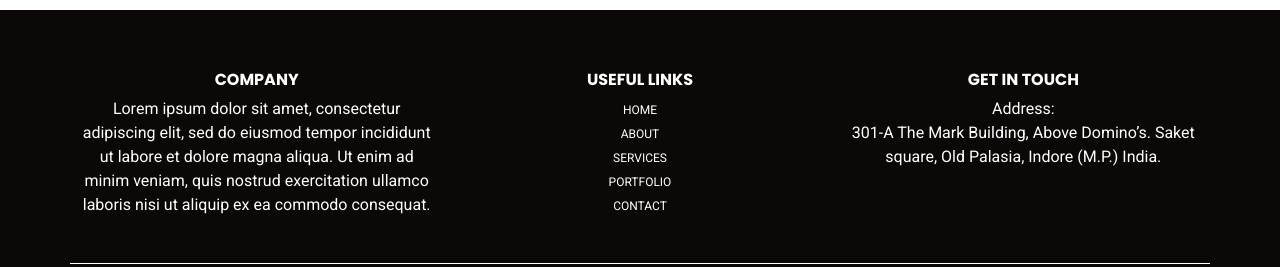
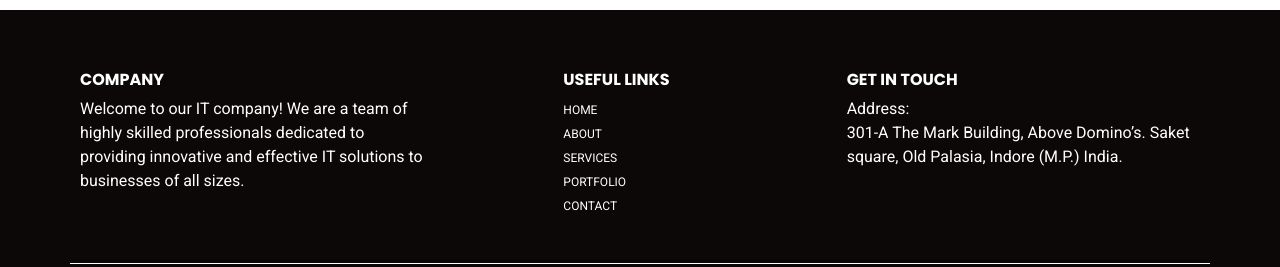
Before and after one commit to eynorashi15/wibeIT, a React (Create React App) app: page /about in a window 1280 px wide. Shown: the part 1063-1330 px from the top of the page. Built offline with nearby package versions, Linux system fonts and the light colour scheme.

Commit message:
change in stylesheet

```diff
--- a/src/assets/globalStyle.css
+++ b/src/assets/globalStyle.css
@@ -15,7 +15,6 @@ h1,h2,h3,h4,h5,h6{
 }
 a,a:hover{
     text-decoration: none;
-
 }
  .topbar{
     background-color: var( --dark-color);
@@ -277,6 +276,7 @@ a,a:hover{
 }
 .about-section .about-us-content{
     margin-bottom: 30px;
+    text-align: left;
 }
 .about-section .about-us-content h5.about-title{
     font-weight: 600;
@@ -549,6 +549,7 @@ a,a:hover{
 .testimonial-area .testimonial-area-content{
     padding: 20px;
     padding-top: 50px;
+    text-align: left;
 }
 
 .testimonial-area .details .test-auth-name{
@@ -593,7 +594,13 @@ ul.slick-dots{
     flex-shrink: 0;
     justify-content: center;
 }
-
+.testimonial-area .testimonial-area-slider .testimonial-auth-info img{
+    height: 70px;
+    height: 70px;
+}
+.testimonial-area .testimonial-area-slider{
+    text-align: left;
+}
 
 /* contact-page */
 
@@ -713,7 +720,7 @@ ul.slick-dots{
     padding: 40px 30px;
     text-align: center;
     border: 1px solid #f4f5f8;
-    margin-bottom: 20px;
+    /* margin-bottom: 20px; */
     height: 150px;
 }
 .contact-page-info .contact-info-card span{
@@ -847,6 +854,12 @@ footer .footer-section .footer-logo img{
     width: 100%;
     height: 100%;
 }
+footer .footer-section .footer-content{
+    text-align: left;
+}
+footer .footer-section .footer-content.footer-mid-col{
+    padding-left: 100px;
+}
 footer .footer-section .footer-content .footer-para{
     color: var(--white-color);
 }
@@ -930,6 +943,7 @@ footer .footer-section .footer-content .footer-para{
 
     .about-section .about-us-content{
        padding-top: 30px;
+       text-align: left;
     }
     .client-section .cleint-row{
         display: flex;
--- a/src/component/footer/Footer.js
+++ b/src/component/footer/Footer.js
@@ -15,16 +15,13 @@ const Footer = () => {
 
                     <div className="col-lg-4">
                         <div className="footer-content">
-                        <h6 className="footer-title">COMPANY</h6>
-                        <p className='footer-para'>Lorem ipsum dolor sit amet, consectetur adipiscing elit, sed do eiusmod tempor incididunt ut labore et dolore magna aliqua.
-                             Ut enim ad minim veniam, quis nostrud exercitation ullamco laboris nisi ut aliquip ex ea commodo consequat.</p>
-
-
+                           <h6 className="footer-title">COMPANY</h6>
+                           <p className='footer-para'>Welcome to our IT company! We are a team of highly skilled professionals dedicated to providing innovative and effective IT solutions to businesses of all sizes.</p>
                         </div>
                     </div>
 
                     <div className="col-lg-4">
-                            <div className="footer-content">
+                            <div className="footer-content footer-mid-col">
                                 <h6 className="footer-title">USEFUL LINKS</h6>
                                 <ul className="footer-nav-links">
                                     <li><a  href={url}>HOME</a></li>
```
